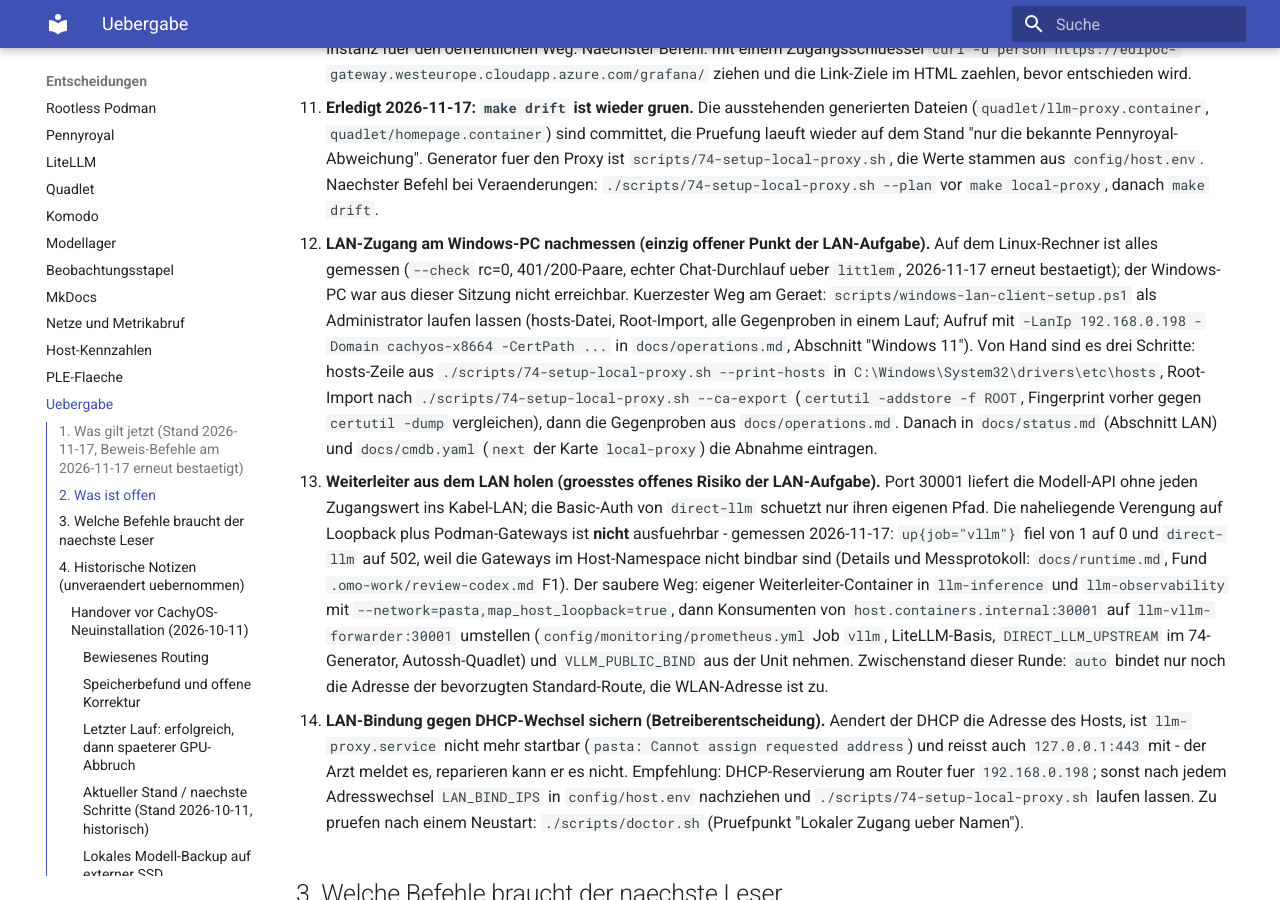
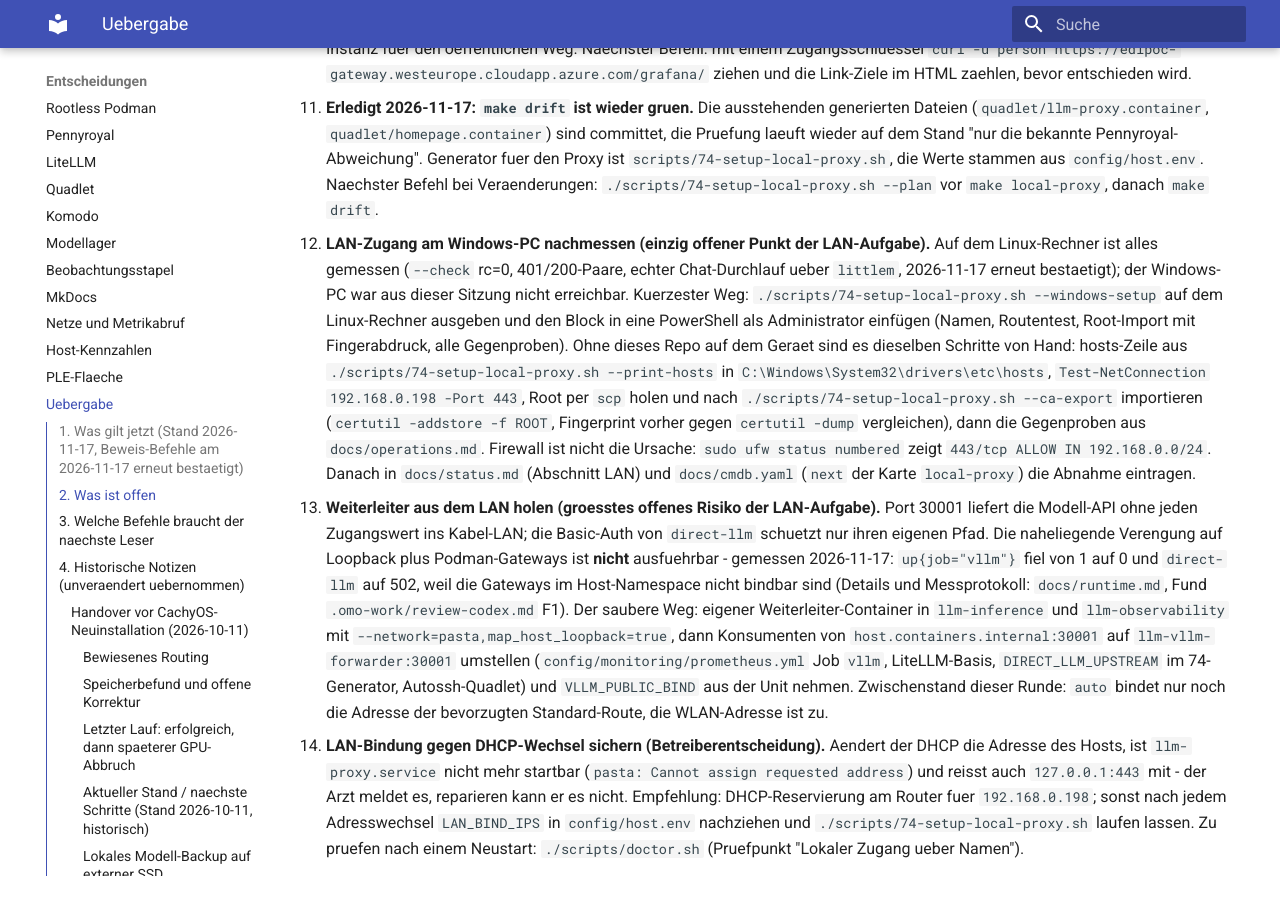
Before and after one commit to thomasdenk79-cyber/llm-infra-setup, an MkDocs documentation site: the page built from docs/HANDOFF.md, in a window 1280 px wide and 900 px high, scrolled down 4688 px. Built offline with MkDocs 1.6.1 and Material for MkDocs 9.7.7, drawn with Linux system fonts in a browser that asks for light colours; some of the changed text lies outside the part shown.

Commit message:
stand: 2026-11-17T10:11 gesichert (7 Dateien)

```diff
--- a/docs/HANDOFF.md
+++ b/docs/HANDOFF.md
@@ -259,16 +259,19 @@ wie "Nr. 18" gelten weiter).*
 18. **LAN-Zugang am Windows-PC nachmessen (einzig offener Punkt der
     LAN-Aufgabe).** Auf dem Linux-Rechner ist alles gemessen (`--check` rc=0,
     401/200-Paare, echter Chat-Durchlauf ueber `littlem`, 2026-11-17 erneut bestaetigt);
-    der Windows-PC war aus dieser Sitzung nicht erreichbar. Kuerzester Weg am Geraet:
-    `scripts/windows-lan-client-setup.ps1` als Administrator laufen lassen (hosts-Datei,
-    Root-Import, alle Gegenproben in einem Lauf; Aufruf mit `-LanIp 192.168.0.198
-    -Domain cachyos-x8664 -CertPath ...` in `docs/operations.md`, Abschnitt
-    "Windows 11"). Von Hand sind es drei Schritte: hosts-Zeile aus
+    der Windows-PC war aus dieser Sitzung nicht erreichbar. Kuerzester Weg:
+    `./scripts/74-setup-local-proxy.sh --windows-setup` auf dem Linux-Rechner
+    ausgeben und den Block in eine PowerShell als Administrator einfügen (Namen,
+    Routentest, Root-Import mit Fingerabdruck, alle Gegenproben). Ohne dieses
+    Repo auf dem Geraet sind es dieselben Schritte von Hand: hosts-Zeile aus
     `./scripts/74-setup-local-proxy.sh --print-hosts` in
-    `C:\Windows\System32\drivers\etc\hosts`, Root-Import nach
-    `./scripts/74-setup-local-proxy.sh --ca-export` (`certutil -addstore -f ROOT`,
-    Fingerprint vorher gegen `certutil -dump` vergleichen), dann die Gegenproben aus
-    `docs/operations.md`. Danach in `docs/status.md` (Abschnitt LAN) und
+    `C:\Windows\System32\drivers\etc\hosts`, `Test-NetConnection 192.168.0.198
+    -Port 443`, Root per `scp` holen und nach
+    `./scripts/74-setup-local-proxy.sh --ca-export` importieren
+    (`certutil -addstore -f ROOT`, Fingerprint vorher gegen `certutil -dump`
+    vergleichen), dann die Gegenproben aus `docs/operations.md`. Firewall ist
+    nicht die Ursache: `sudo ufw status numbered` zeigt `443/tcp ALLOW IN
+    192.168.0.0/24`. Danach in `docs/status.md` (Abschnitt LAN) und
     `docs/cmdb.yaml` (`next` der Karte `local-proxy`) die Abnahme eintragen.
 19. **Weiterleiter aus dem LAN holen (groesstes offenes Risiko der LAN-Aufgabe).**
     Port 30001 liefert die Modell-API ohne jeden Zugangswert ins Kabel-LAN; die
@@ -565,3 +568,7 @@ Windows-Gegenprobe als Einzelfall vorbereitet: scripts/windows-lan-client-setup.
 ## Notiz 2026-11-17T09:41:27+01:00
 
 Deep-Review-Runde: Proxy-/Prometheus-Reload-Defekte, Grafana-Location, Metrikziel caddy, Weiterleiter ohne WLAN
+
+## Notiz 2026-11-17T10:11:50+01:00
+
+Neuer Modus --windows-setup: PowerShell-Block fuer das Notebook in einem Ausgeben; Doku und HANDOFF Nr. 18 nachgezogen
```
Also changed, not shown: other parts of docs/HANDOFF.md (+1 -1 lines), AGENTS.md (+1 -1 lines), CHANGELOG.md (+19 -0 lines), docs/en/lan-access.md (+9 -0 lines), docs/operations.md (+11 -0 lines), docs/troubleshooting.md (+2 -0 lines), 1 other file.
